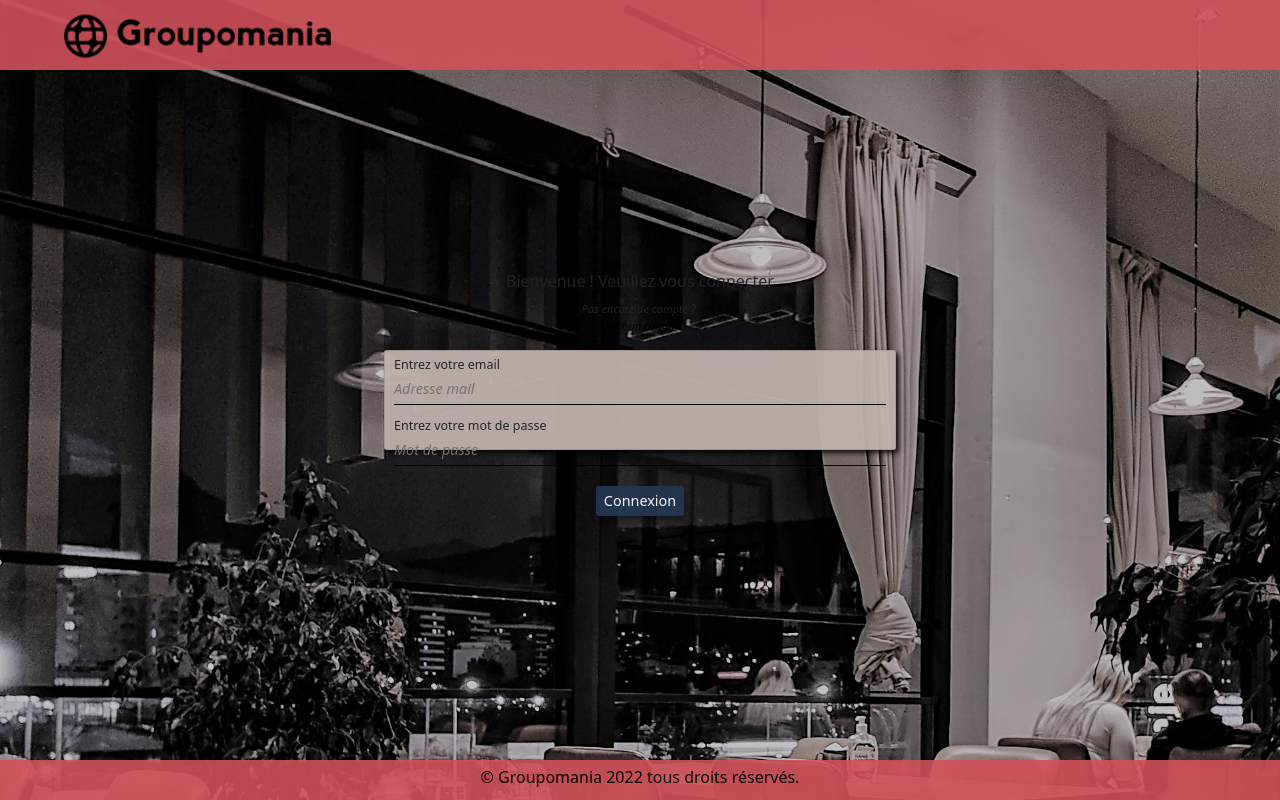
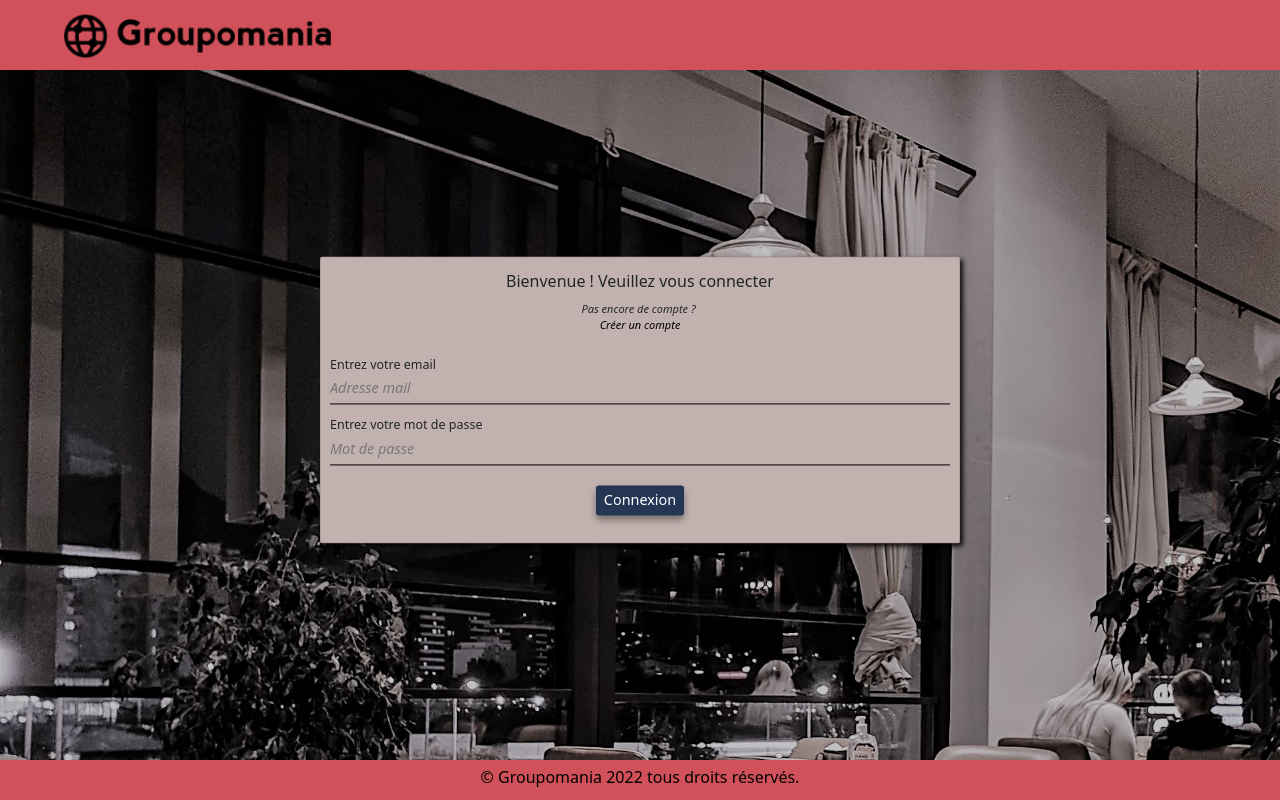
Before and after one commit to BrigitteGabaud/Groupomania, a Vue app in the folder frontend/groupomania/: page /Connexion in a window 1280 px wide. Built offline with nearby package versions, Linux system fonts and the light colour scheme.

Commit message:
Modify: Accessibility review

```diff
--- a/frontend/groupomania/src/components/Comments.vue
+++ b/frontend/groupomania/src/components/Comments.vue
@@ -61,6 +61,7 @@
         type="text"
         class="form-control"
         placeholder="Ajoutez votre nouveau texte ici."
+        aria-label="Ajoutez votre nouveau texte ici."
         name='commentContentModified'
         v-model="commentContent">
       </textarea><br>
--- a/frontend/groupomania/src/components/Posts.vue
+++ b/frontend/groupomania/src/components/Posts.vue
@@ -351,7 +351,7 @@
 
 <style scoped>
 .card {
-    background-color: rgba(193,178,175, 0.90);
+    background-color: rgb(193,178,175);
     box-shadow: 3px 3px 5px 0 rgba(0,0,0,0.9);
     margin-bottom: 10px;
     padding: 4px;
@@ -545,7 +545,7 @@ p {
         padding: 4px;
     }
     .container-avatar {
-        width: 60px;
+        width: 80px;
     }
     .publication-infos--name-date p{
         margin: 0;
@@ -575,6 +575,9 @@ p {
     .card {
         max-width: 40%;
     }
+    .container-avatar {
+        width: 100px;
+    }
     .publication-infos--name-date p{
         font-size: 1.35rem;
     }
--- a/frontend/groupomania/src/components/ProfileOfUser.vue
+++ b/frontend/groupomania/src/components/ProfileOfUser.vue
@@ -32,8 +32,8 @@
 
         <div><hr></div>
 
-        <div class="profilEdit-btn" role="button" aria-label="Modifier mon profil">
-          <router-link to="/ProfileEdit" class="btn">
+        <div class="profilEdit-btn">
+          <router-link to="/ProfileEdit" role="button" class="btn" aria-label="Modifier mon profil">
             Modifier mon Profil
           </router-link>
         </div>
@@ -144,7 +144,7 @@ export default {
   flex-direction: column;
   width: 80%;
   height: auto;
-  background-color: rgba(193,178,175, 0.90);
+  background-color: rgb(193,178,175);
   box-shadow: 3px 3px 5px 0 rgba(0, 0, 0, 0.9);
   padding: 15px 10px;
   border-radius: 0.4rem;
@@ -218,7 +218,7 @@ export default {
 /* Ecrans tablette et plus */
 @media (min-width: 768px) {
   .card-profile {
-    max-width: 500px;
+    max-width: 40%;
     padding: 20px;
   }
   .card-title {
--- a/frontend/groupomania/src/components/TheFooter.vue
+++ b/frontend/groupomania/src/components/TheFooter.vue
@@ -24,8 +24,7 @@ export default {
   position: fixed;
   bottom: 0;
   height: 30px;
-  background: #D1515A;
-  opacity: 0.9;
+  background: rgba(209, 81, 90);
   color: black;
   width: 100%;
   z-index: 5;
--- a/frontend/groupomania/src/components/TheHeader.vue
+++ b/frontend/groupomania/src/components/TheHeader.vue
@@ -7,7 +7,7 @@
             <!-- Logo -->
             <div class="container-logo">
 
-                <router-link aria-label="Aller vers la page accueil" to="/">
+                <router-link aria-label="Vers la page accueil" to="/">
                     <img
                     class="navbar-brand"
                     id="logo"
@@ -89,7 +89,7 @@ export default {
     top: 0;
     width: 100%;
     height: 55px;
-    background:#d1515ae6;
+    background:rgb(209, 81, 90);
     color: #000000;
     z-index: 5;
 }
--- a/frontend/groupomania/src/views/Connexion.vue
+++ b/frontend/groupomania/src/views/Connexion.vue
@@ -43,8 +43,6 @@
                             required
                             placeholder="Prénom"/>
 
-                        <p v-if="!firstnameIsValid" class="error-message"></p>
-
                         <label for="lastname" id="lastname">Entrez votre nom</label>
                         <input
                             v-model="lastname"
@@ -52,8 +50,6 @@
                             type="text"
                             required
                             placeholder="Nom"/>
-
-                        <p v-if="!lastnameIsValid" class="error-message"></p>
 
                     </div>
 
@@ -69,7 +65,7 @@
                             placeholder="Adresse mail"/>
 
 
-                        <p v-if="mode == 'create' && status == 'error_create'">
+                        <p v-if="mode == 'create' && status == 'error_create'" class="error-message">
                         Adresse mail déjà utilisée.</p>
 
 
@@ -135,6 +131,7 @@ export default {
         }
     },
     computed: {
+
         // Vérification des champs
         completedFields: function() {
             if (this.mode == 'create') {
@@ -218,8 +215,7 @@ export default {
     display: flex;
     justify-content: center;
     align-items: center;
-    background-color: #c1b2af;
-    opacity: 0.95;
+    background-color: rgb(193, 178, 175);
     text-align: center;
     padding: 15px 9px;
     box-shadow: 3px 3px 5px 0 rgba(0,0,0,0.9);
@@ -278,6 +274,9 @@ label {
     color:#797777!important;
     font-size: 1.44rem;
 }
+.error-message {
+    color: #d1515a;
+}
 .btn {
     background-color: #243653;
     box-shadow:  0 4px 7px rgba(0, 0, 0, 0.4);
@@ -295,10 +294,11 @@ label {
     color: white;
     top: 2px;
 }
+
 /* Ecrans tablette et plus */
 @media (min-width: 768px) {
     .card {
-        max-width: 40%;
+        max-width: 50%;
     }
     h1 {
         font-size: 1.44rem;
@@ -309,8 +309,7 @@ label {
 /* Ecrans ordinateur */
 @media (min-width: 1024px) {
     .card {
-        max-width: 40%;
-        height: 100px;
+        max-width: 50%;
     }
     h1 {
         font-size: 1.80rem;
@@ -320,7 +319,7 @@ label {
 /* Ecrans larges */
 @media (min-width: 1440px) {
     .card {
-        max-width: 25%;
+        max-width: 30%;
     }
     h1 {
         font-size: 2rem;
--- a/frontend/groupomania/src/views/Home.vue
+++ b/frontend/groupomania/src/views/Home.vue
@@ -1,6 +1,6 @@
 <template>
 
-    <main class="home">
+    <div class="home">
 
         <div class="container-post-create">
 
@@ -62,7 +62,7 @@
 
         </div>
 
-    </main>
+    </div>
 
 </template>
 
@@ -180,7 +180,7 @@ export default {
     height: auto;
 }
 #post-create {
-    background-color: rgba(193,178,175, 0.90);
+    background-color: rgb(193,178,175);
     box-shadow: 3px 3px 5px 0 rgba(0,0,0,0.9);
     margin-top: 100px;
     margin-bottom: 5%;
--- a/frontend/groupomania/src/views/ProfileEdit.vue
+++ b/frontend/groupomania/src/views/ProfileEdit.vue
@@ -167,7 +167,7 @@ export default {
   flex-direction: column;
   width: 80%;
   height: auto;
-  background-color: rgba(193,178,175, 0.90);
+  background-color: rgb(193,178,175);
   box-shadow: 3px 3px 5px 0 rgba(0, 0, 0, 0.9);
   padding: 15px 10px;
   border-radius: 0.4rem;
```
